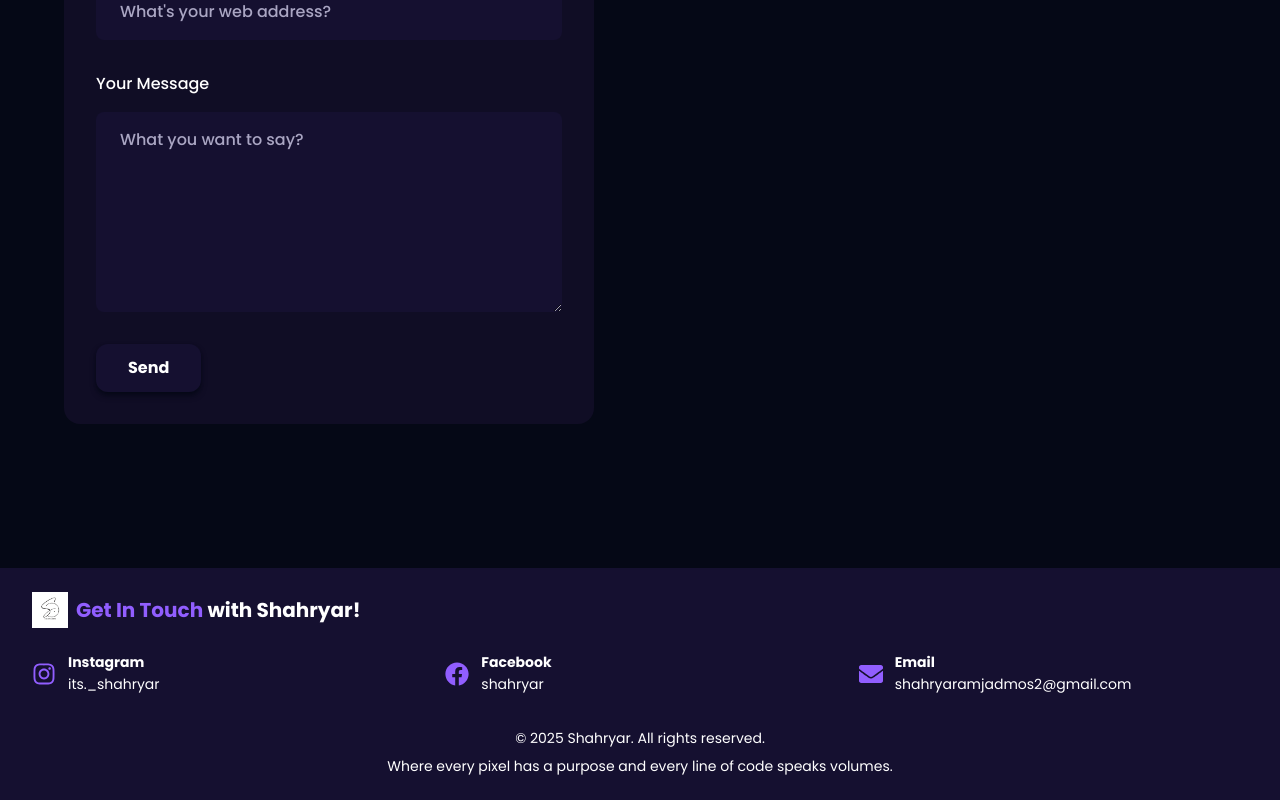
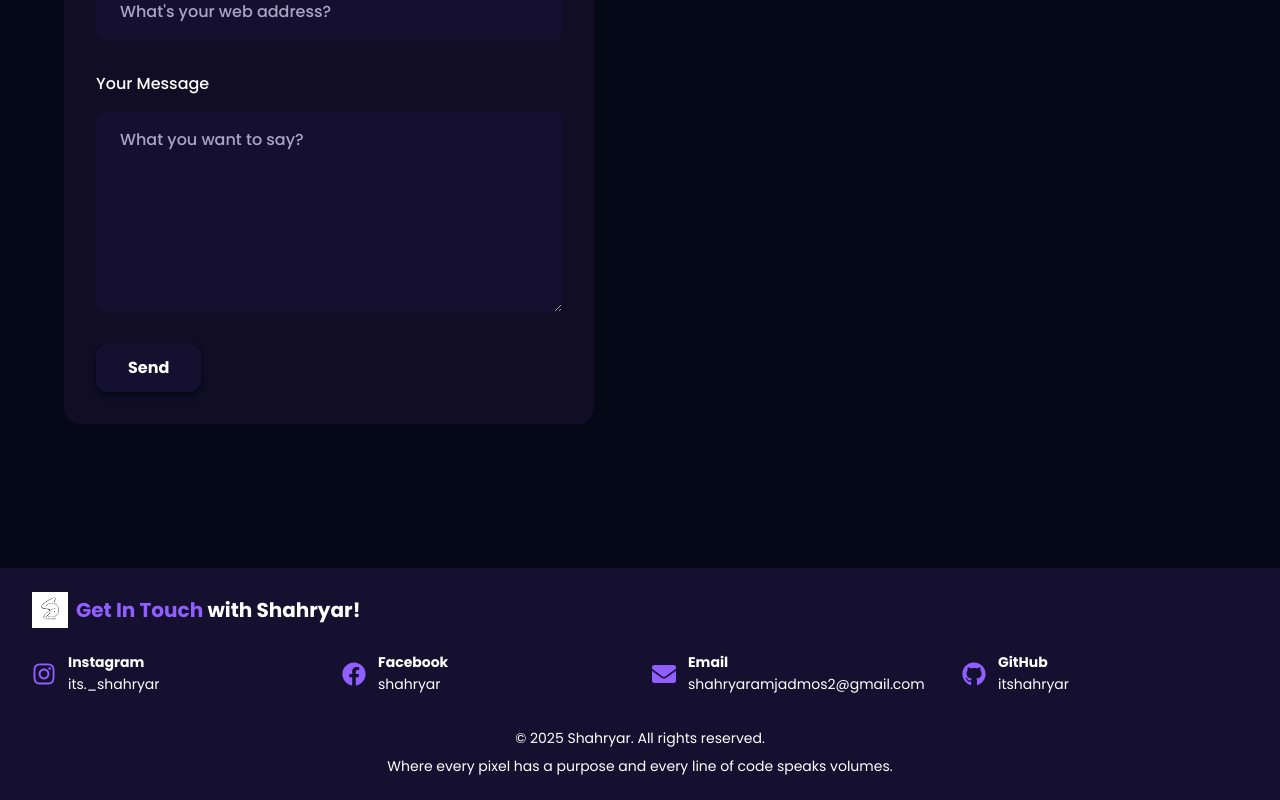
Before and after one commit to itshahryar/portfolio, a React (Vite) app: page / in a window 1280 px wide. Shown: the part 6911-7711 px from the top of the page. Built offline with nearby package versions, Linux system fonts and the light colour scheme.

Commit message:
added github

```diff
--- a/src/components/Footer.jsx
+++ b/src/components/Footer.jsx
@@ -1,5 +1,5 @@
 import React from 'react';
-import { FaInstagram, FaFacebook, FaEnvelope } from 'react-icons/fa';
+import { FaInstagram, FaFacebook, FaEnvelope, FaGithub } from 'react-icons/fa'; // Added FaGithub
 import logo from "../assets/logo2.png";
 
 const Footer = () => {
@@ -13,13 +13,20 @@ const Footer = () => {
           </div>
         </div>
 
-        <div className="mt-6 grid sm:grid-cols-2 md:grid-cols-3 gap-6">
+        <div className="mt-6 grid sm:grid-cols-2 md:grid-cols-4 gap-6"> {/* Updated to 4 columns */}
           {/* Instagram */}
           <div className="flex items-center space-x-3">
             <FaInstagram className="w-6 h-6 text-[#915EFF]" />
             <div>
               <p className="text-sm font-bold">Instagram</p>
-              <a href="https://www.instagram.com/its._shahryar" target="_blank" rel="noopener noreferrer" className="text-sm text-white hover:text-[#915EFF]">its._shahryar</a>
+              <a
+                href="https://www.instagram.com/its._shahryar"
+                target="_blank"
+                rel="noopener noreferrer"
+                className="text-sm text-white hover:text-[#915EFF]"
+              >
+                its._shahryar
+              </a>
             </div>
           </div>
 
@@ -28,7 +35,14 @@ const Footer = () => {
             <FaFacebook className="w-6 h-6 text-[#915EFF]" />
             <div>
               <p className="text-sm font-bold">Facebook</p>
-              <a href="https://www.facebook.com/share/1Ao4ESuB99/" target="_blank" rel="noopener noreferrer" className="text-sm text-white hover:text-[#915EFF]">shahryar</a>
+              <a
+                href="https://www.facebook.com/share/1Ao4ESuB99/"
+                target="_blank"
+                rel="noopener noreferrer"
+                className="text-sm text-white hover:text-[#915EFF]"
+              >
+                shahryar
+              </a>
             </div>
           </div>
 
@@ -37,18 +51,41 @@ const Footer = () => {
             <FaEnvelope className="w-6 h-6 text-[#915EFF]" />
             <div>
               <p className="text-sm font-bold">Email</p>
-              <a href="mailto:shahryaramjadmos2@gmail.com" className="text-sm text-white hover:text-[#915EFF]">shahryaramjadmos2@gmail.com</a>
+              <a
+                href="mailto:shahryaramjadmos2@gmail.com"
+                className="text-sm text-white hover:text-[#915EFF]"
+              >
+                shahryaramjadmos2@gmail.com
+              </a>
+            </div>
+          </div>
+
+          {/* GitHub */}
+          <div className="flex items-center space-x-3">
+            <FaGithub className="w-6 h-6 text-[#915EFF]" />
+            <div>
+              <p className="text-sm font-bold">GitHub</p>
+              <a
+                href="https://github.com/itshahryar"
+                target="_blank"
+                rel="noopener noreferrer"
+                className="text-sm text-white hover:text-[#915EFF]"
+              >
+                itshahryar
+              </a>
             </div>
           </div>
         </div>
 
         <div className="mt-8 text-center text-sm">
           <p>&copy; {new Date().getFullYear()} Shahryar. All rights reserved.</p>
-          <p className="mt-2">Where every pixel has a purpose and every line of code speaks volumes.</p>
+          <p className="mt-2">
+            Where every pixel has a purpose and every line of code speaks volumes.
+          </p>
         </div>
       </div>
     </footer>
   );
-}
+};
 
 export default Footer;
```
Lines whose indentation alone changed are shown as unchanged.
